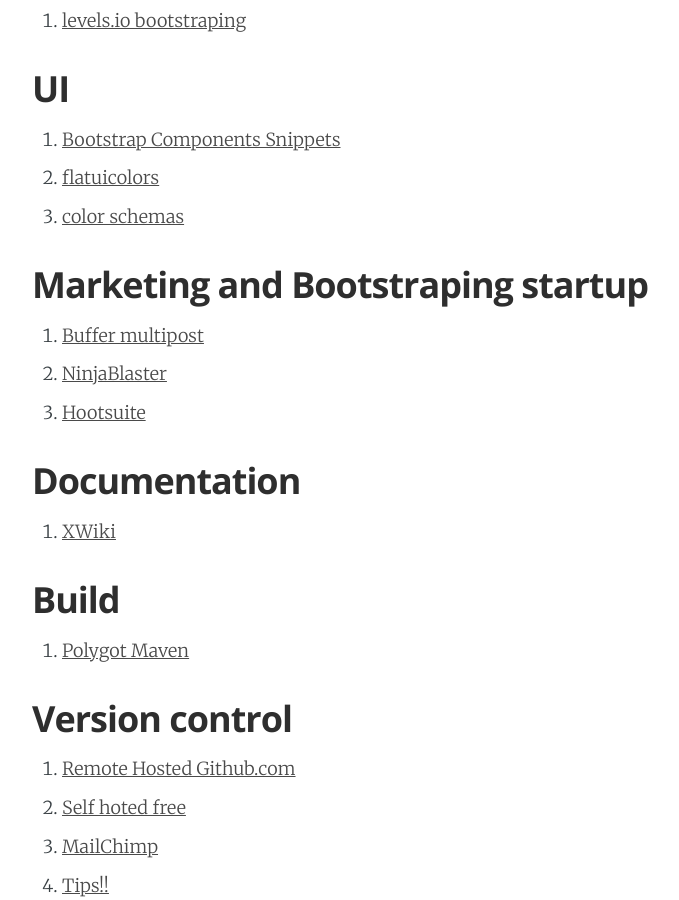
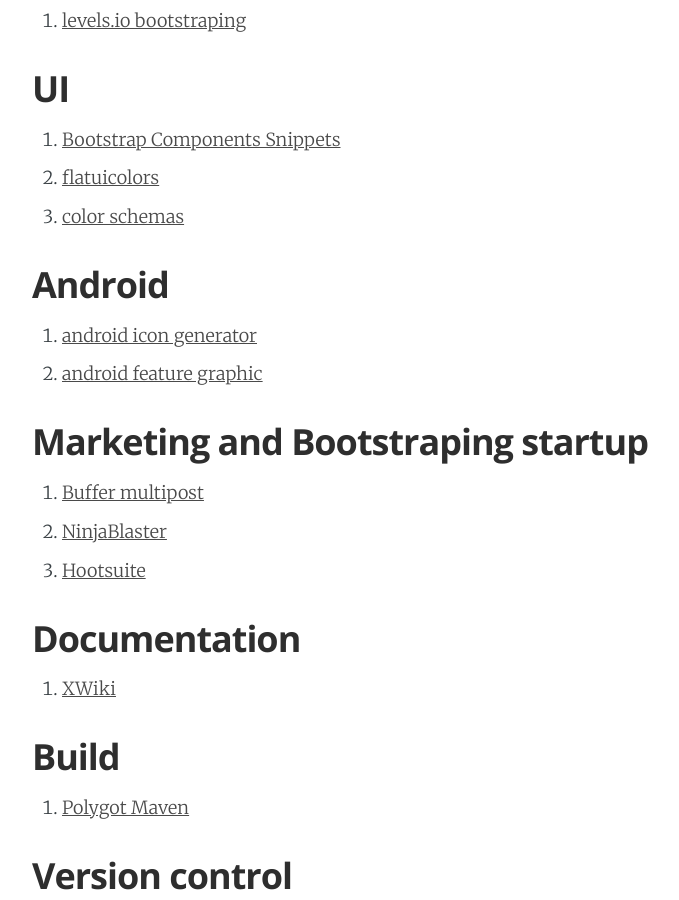
Before and after one commit to tomer-ben-david/tomer-ben-david.github.io.jekyll, a Jekyll site: the page built from _posts/2017/2017-03-08-startup-stack-page.md, in a window 1280 px wide and 900 px high, scrolled down 311 px. Shown: the whole window, without its empty margins (253-932 px from the left). Built offline with Jekyll 4.4.1, drawn with Linux system fonts in a browser that asks for light colours; comment, search, counter and statistics services are not loaded.

Commit message:
+android feature graphic generator

```diff
--- a/_posts/2017/2017-03-08-startup-stack-page.md
+++ b/_posts/2017/2017-03-08-startup-stack-page.md
@@ -12,6 +12,12 @@
 1. [Bootstrap Components Snippets](bootsnipp.com)
 1. [flatuicolors](flatuicolors.com)
 1. [color schemas](https://styled-components.com/color-schemer/)
+
+
+## Android
+
+1. [android icon generator](https://romannurik.github.io/AndroidAssetStudio/icons-launcher.html#foreground.type=clipart&foreground.clipart=android&foreground.space.trim=1&foreground.space.pad=0.25&foreColor=rgba(96%2C%20125%2C%20139%2C%200)&backColor=rgb(68%2C%20138%2C%20255)&crop=0&backgroundShape=square&effects=none&name=ic_launcher)
+1. [android feature graphic](https://www.norio.be/android-feature-graphic-generator/)
 
 ## Marketing and Bootstraping startup
 1. [Buffer multipost](https://buffer.com)
```
